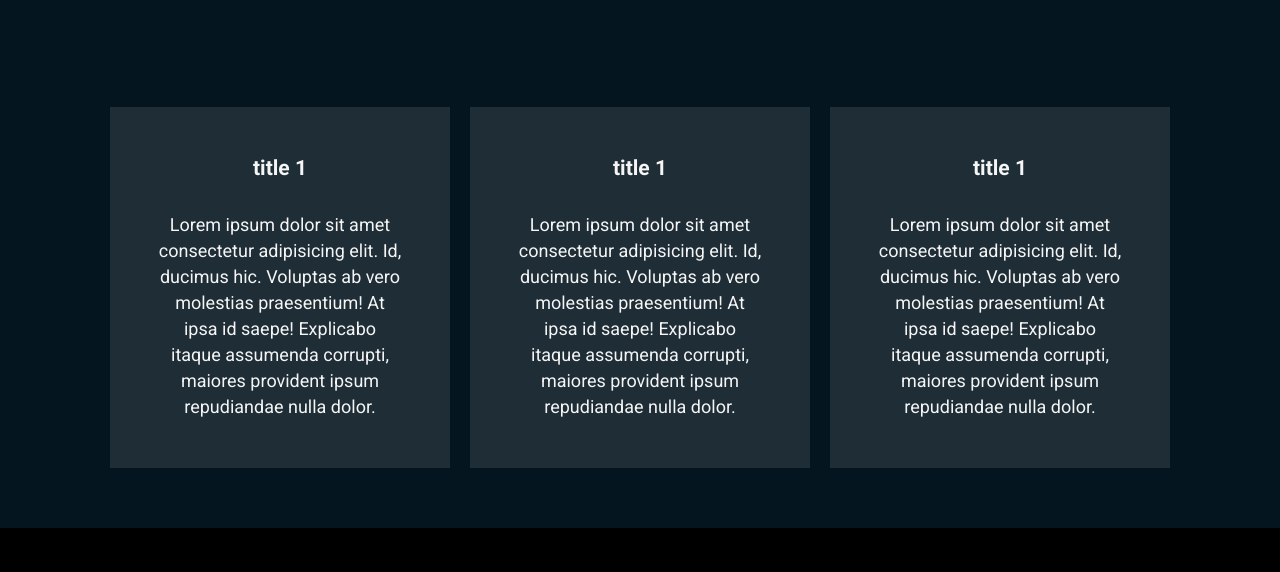
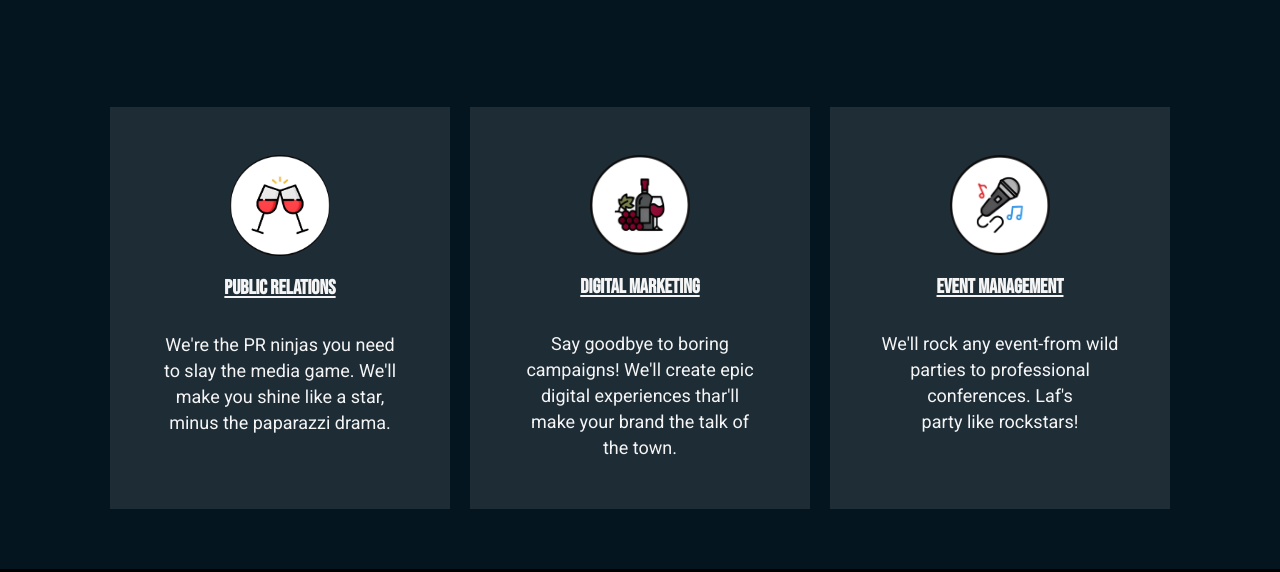
Before and after one commit to blinkingsoft/vanquishmedia, a plain HTML site: page service.html in a window 1280 px wide. Shown: the part 581-1153 px from the top of the page. Drawn offline with nearby package versions, Linux system fonts and the light colour scheme.

Commit message:
latest changes

```diff
--- a/css/style.css
+++ b/css/style.css
@@ -133,6 +133,9 @@
     .logo:hover{
         max-width: 4rem;
     }
+    .review-img{
+        border-radius: 80%;
+    }
 
 @media only screen and (max-width: 600px) {
     #highlight-card {
--- a/service.html
+++ b/service.html
@@ -44,22 +44,46 @@
                 </div>
             </div>
         </section>
-        <section class="container">
-            <div class="d-grid dg-1-1-1">
-                <div class="featurette-card p-3 text-center">
-                    <h3>title 1</h3>
-                    <p class="mt-2">Lorem ipsum dolor sit amet consectetur adipisicing elit. Id, ducimus hic. Voluptas ab vero molestias praesentium! At ipsa id saepe! Explicabo itaque assumenda corrupti, maiores provident ipsum repudiandae nulla dolor.
-                    </p>
-                </div>
-                <div class="featurette-card p-3 text-center">
-                    <h3>title 1</h3>
-                    <p class="mt-2">Lorem ipsum dolor sit amet consectetur adipisicing elit. Id, ducimus hic. Voluptas ab vero molestias praesentium! At ipsa id saepe! Explicabo itaque assumenda corrupti, maiores provident ipsum repudiandae nulla dolor.
-                    </p>
-                </div>
-                <div class="featurette-card p-3 text-center">
-                    <h3>title 1</h3>
-                    <p class="mt-2">Lorem ipsum dolor sit amet consectetur adipisicing elit. Id, ducimus hic. Voluptas ab vero molestias praesentium! At ipsa id saepe! Explicabo itaque assumenda corrupti, maiores provident ipsum repudiandae nulla dolor.
-                    </p>
+        <section>
+            <div class="container">
+                <div class="d-grid dg-1-1-1">
+                    <div class="featurette-card p-3 text-center"
+                    data-aos="flip-right" data-aos-duration="1000">
+                        <img class="highlight-img" src="img/highlight-img/highlight-img-1.jpg" alt="">
+                        <div class="text-center heading-text mt-1 fs-75">
+                            <h2>
+                                <u>PUBLIC RELATIONS</u>
+                            </h2>
+                        </div>
+                        <p class="mt-2">
+                            We're the PR ninjas you need to slay the media game. We'll make you shine like a star, minus the paparazzi drama.
+                        </p>
+                    </div>
+                    <div class="featurette-card p-3 text-center"
+                    data-aos="flip-right" data-aos-duration="2000"
+                    >
+                        <img class="highlight-img" src="img/highlight-img/highlight-img-2.jpg" alt="">
+                        <div class="text-center heading-text mt-1 fs-75">
+                            <h2>
+                                <u>DIGITAL MARKETING</u>
+                            </h2>
+                        </div>
+                        <p class="mt-2">
+                            Say goodbye to boring campaigns! We'll create epic digital experiences thar'll make your brand the talk of the town.
+                        </p>
+                    </div>
+                    <div class="featurette-card p-3 text-center"
+                    data-aos="flip-right" data-aos-duration="3000"
+                    >
+                        <img class="highlight-img" src="img/highlight-img/highlight-img-3.jpg" alt="">
+                        <div class="text-center heading-text mt-1 fs-75">
+                            <h2>
+                                <u>EVENT MANAGEMENT</u>
+                            </h2>
+                        </div>
+                        <p class="mt-2">
+                            We'll rock any event-from wild parties to professional conferences. Laf's party like rockstars!                        </p>
+                    </div>
                 </div>
             </div>
         </section>
@@ -158,5 +182,8 @@
         incrementCounts();
 
       </script>
+      <script>
+        AOS.init();
+    </script>
 </body>
 </html>
```
Also changed, not shown: index.html (+3 -4 lines), img/review-img/review-img-1.jpg (deleted), img/review-img/review-img-1.png (added), img/review-img/review-img-2.jpg.
